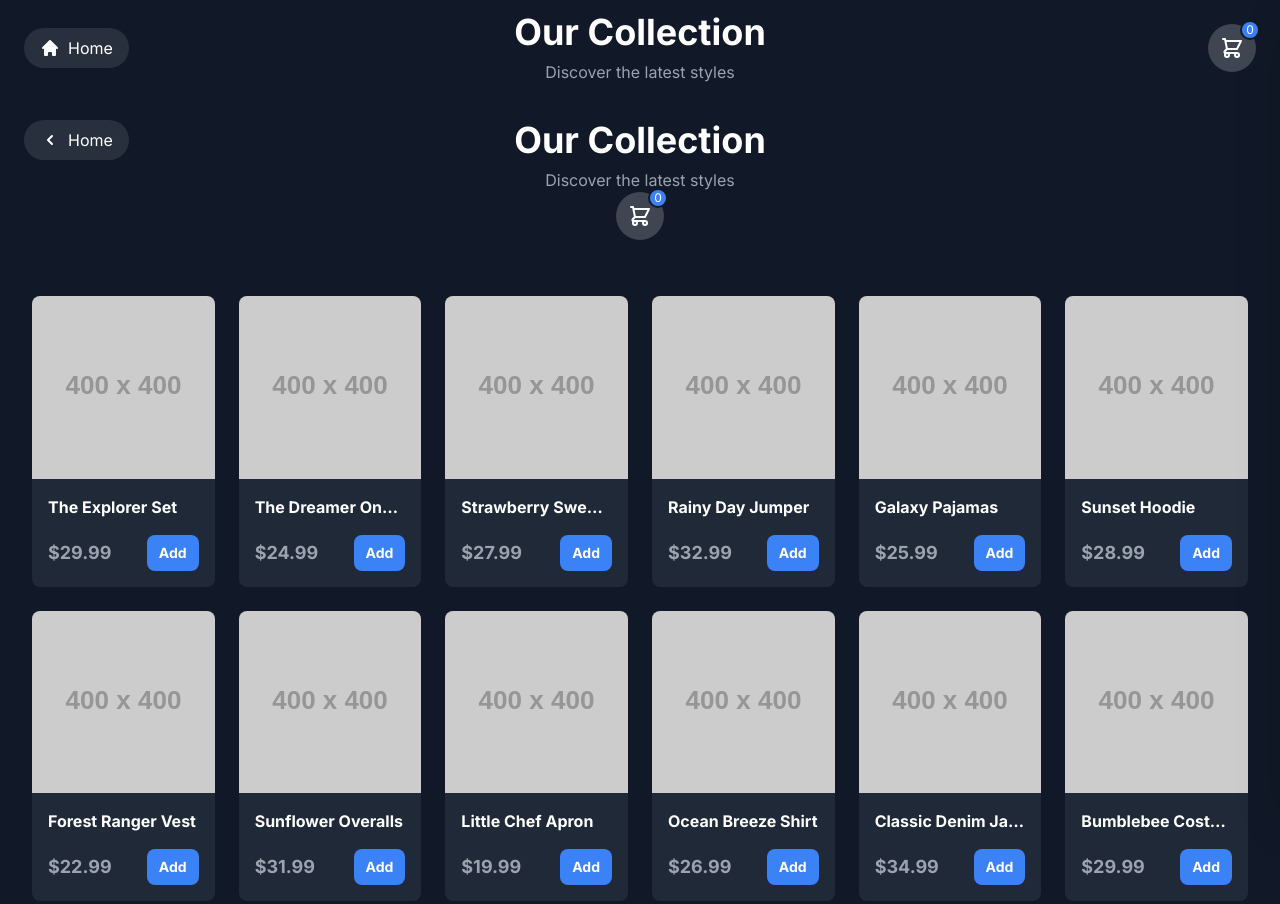
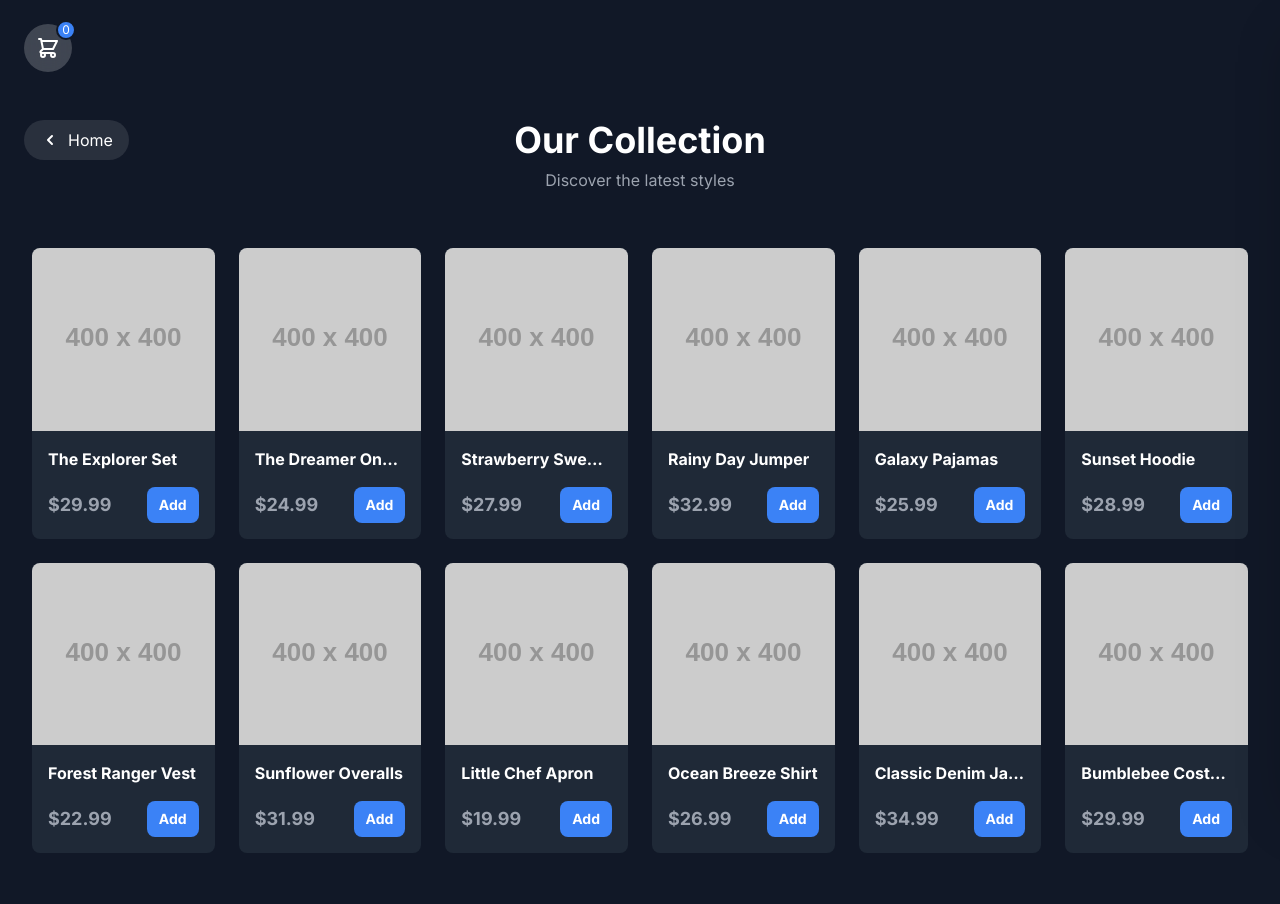
Before and after one commit to labubuokc/labubuokc.github.io, a plain HTML site: page products.html in a window 1280 px wide. Shown: the top 904 px of the page. Drawn offline with nearby package versions, Linux system fonts and the light colour scheme; placeholder pictures from the web are drawn by us.

Commit message:
Update products.html

```diff
--- a/products.html
+++ b/products.html
@@ -60,7 +60,7 @@
     <!-- Header with a link back home and cart icon -->
     <header class="p-4 sm:p-6 text-center relative flex items-center justify-between">
          <!-- UPDATED: Home button now has a proper home icon -->
-         <a href="index.html" class="inline-flex items-center gap-2 bg-white/10 px-4 py-2 rounded-full hover:bg-white/20 transition-colors text-sm sm:text-base">
+        <!-- <a href="index.html" class="inline-flex items-center gap-2 bg-white/10 px-4 py-2 rounded-full hover:bg-white/20 transition-colors text-sm sm:text-base">
             <svg xmlns="http://www.w3.org/2000/svg" class="h-5 w-5" viewBox="0 0 20 20" fill="currentColor">
               <path d="M10.707 2.293a1 1 0 00-1.414 0l-7 7a1 1 0 001.414 1.414L4 10.414V17a1 1 0 001 1h2a1 1 0 001-1v-2a1 1 0 011-1h2a1 1 0 011 1v2a1 1 0 001 1h2a1 1 0 001-1v-6.586l.293.293a1 1 0 001.414-1.414l-7-7z" />
             </svg>
@@ -69,7 +69,7 @@
         <div class="absolute left-1/2 -translate-x-1/2 w-full px-20">
             <h1 class="text-2xl sm:text-3xl md:text-4xl font-bold truncate">Our Collection</h1>
             <p class="text-gray-400 mt-1 sm:mt-2 text-sm sm:text-base">Discover the latest styles</p>
-        </div>
+        </div> -->
         <button id="cart-button" class="relative inline-flex items-center justify-center w-10 h-10 sm:w-12 sm:h-12 bg-white/20 backdrop-blur-md rounded-full text-white focus:outline-none focus:ring-2 focus:ring-white/50 transition-transform duration-200 hover:scale-110">
             <svg xmlns="http://www.w3.org/2000/svg" class="h-5 w-5 sm:h-6 sm:w-6" fill="none" viewBox="0 0 24 24" stroke="currentColor" stroke-width="2">
               <path stroke-linecap="round" stroke-linejoin="round" d="M3 3h2l.4 2M7 13h10l4-8H5.4M7 13L5.4 5M7 13l-2.293 2.293c-.63.63-.184 1.707.707 1.707H17m0 0a2 2 0 100 4 2 2 0 000-4zm-8 2a2 2 0 11-4 0 2 2 0 014 0z" />
@@ -88,12 +88,6 @@
         </a>
         <h1 class="text-4xl font-bold">Our Collection</h1>
         <p class="text-gray-400 mt-1 sm:mt-2 text-sm sm:text-base">Discover the latest styles</p>
-         <button id="cart-button" class="relative inline-flex items-center justify-center w-10 h-10 sm:w-12 sm:h-12 bg-white/20 backdrop-blur-md rounded-full text-white focus:outline-none focus:ring-2 focus:ring-white/50 transition-transform duration-200 hover:scale-110">
-            <svg xmlns="http://www.w3.org/2000/svg" class="h-5 w-5 sm:h-6 sm:w-6" fill="none" viewBox="0 0 24 24" stroke="currentColor" stroke-width="2">
-              <path stroke-linecap="round" stroke-linejoin="round" d="M3 3h2l.4 2M7 13h10l4-8H5.4M7 13L5.4 5M7 13l-2.293 2.293c-.63.63-.184 1.707.707 1.707H17m0 0a2 2 0 100 4 2 2 0 000-4zm-8 2a2 2 0 11-4 0 2 2 0 014 0z" />
-            </svg>
-            <span id="cart-count" class="absolute -top-1 -right-1 bg-blue-500 text-white text-xs w-5 h-5 rounded-full flex items-center justify-center border-2 border-gray-900">0</span>
-        </button>
     </header>
 
     <!-- Shopping Cart Panel -->
```
